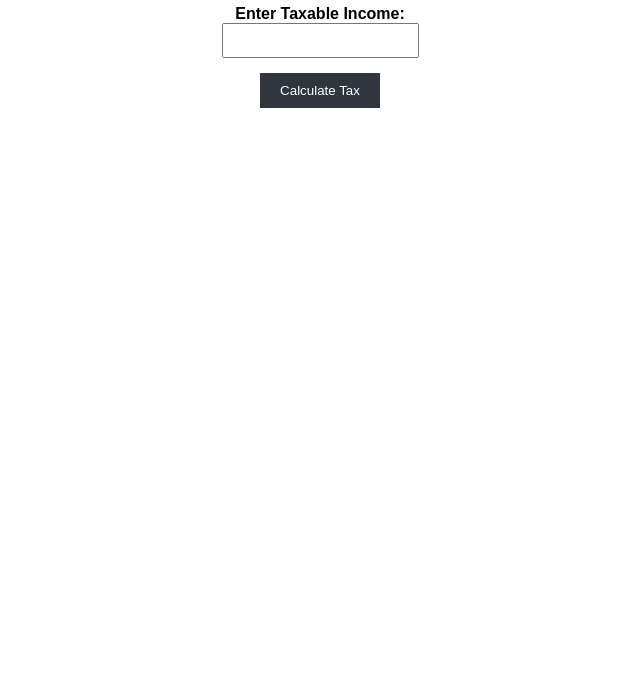
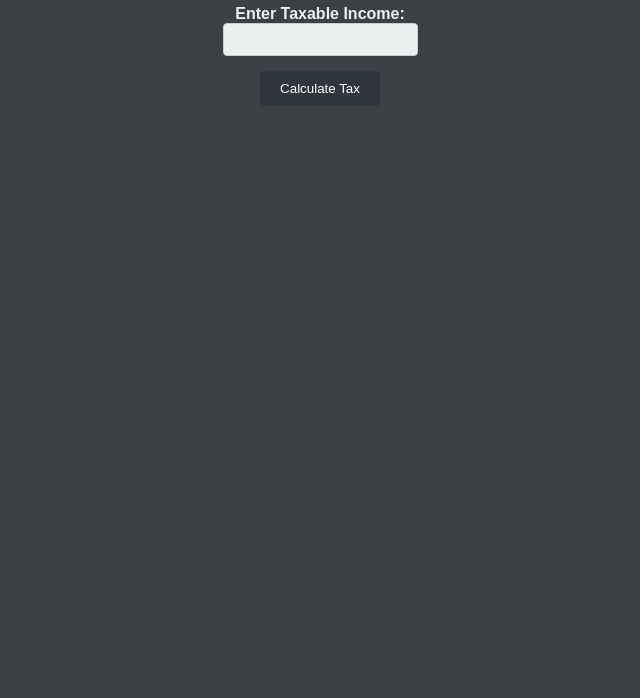
Before and after one commit to tkD143/webProject, a plain HTML site: page index-incometax.html in a window 1280 px wide. Shown: the part 102-800 px from the top of the page, without its empty margins (320-960 px from the left). Drawn offline with Linux system fonts and the light colour scheme.

Commit message:
Update index-incometax.html

```diff
--- a/index-incometax.html
+++ b/index-incometax.html
@@ -5,6 +5,8 @@
     <style>
         body {
             font-family: Arial, sans-serif;
+            background-color: #3b4044;
+            color: #ecf0f1;
             text-align: center;
             margin: 50px;
         }
@@ -13,16 +15,23 @@
         }
         label {
             font-weight: bold;
+            color: #ecf0f1;
         }
         input {
             padding: 8px;
             margin-bottom: 15px;
+            border: 1px solid #ccc;
+            border-radius: 4px;
+            background-color: #ecf0f1;
+            color: #2c3e50;
+            box-sizing: border-box;
         }
         button {
             padding: 10px 20px;
             background-color: #2f363d;
             color: white;
             border: none;
+            border-radius: 4px;
             cursor: pointer;
         }
         button:hover {
@@ -31,6 +40,7 @@
         #tax {
             font-weight: bold;
             margin-top: 20px;
+            color: #ecf0f1;
         }
     </style>
     <script>
@@ -57,6 +67,7 @@
     </script>
 </head>
 <body>
+    <div class="container">
         <h1>Income Tax Calculator</h1>
         <label for="income">Enter Taxable Income:</label>
         <br>
@@ -64,5 +75,6 @@
         <br>
         <button onclick="calculateTax()">Calculate Tax</button>
         <div id="tax"></div>
+    </div>
 </body>
 </html>
```
Lines whose indentation alone changed are shown as unchanged.
